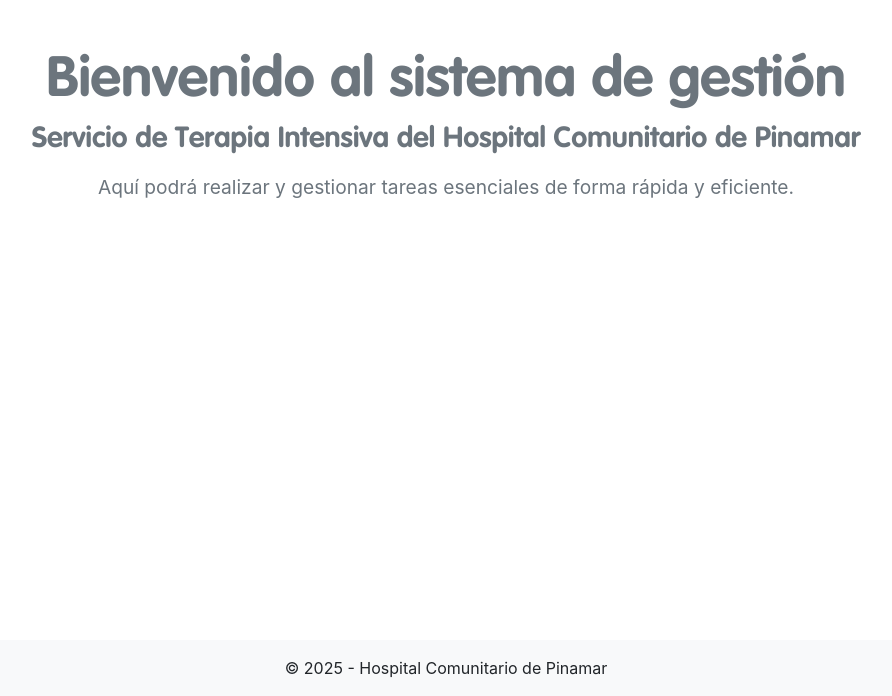
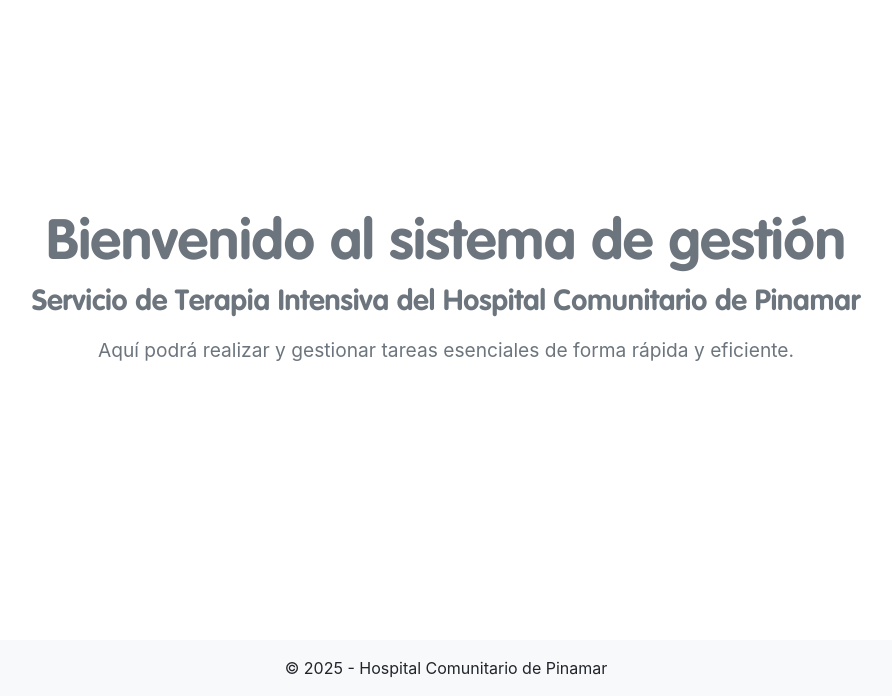
Before and after one commit to nfacundomendoza/FormularioApp, a Flask app: page / in a window 1280 px wide. Shown: the part 104-800 px from the top of the page, without its empty margins (194-1086 px from the left). Run offline with Flask 3, Linux system fonts and the light colour scheme.

Commit message:
prueba de ajuste de titulo principal

```diff
--- a/templates/index.html
+++ b/templates/index.html
@@ -4,9 +4,9 @@
 
 {% block content %}
 
-<div class="contenedor-principal py-5">
-    <!-- Encabezado con estilo -->
-    <div class="texto-centro mb-5">
+
+<div class="contenedor-principal py-5 d-flex justify-content-center align-items-center" style="min-height: 80vh;">
+    <div class="texto-centro text-center mb-5">
         <h1 class="titulo-principal">
             Bienvenido al sistema de gestión
         </h1>
```
